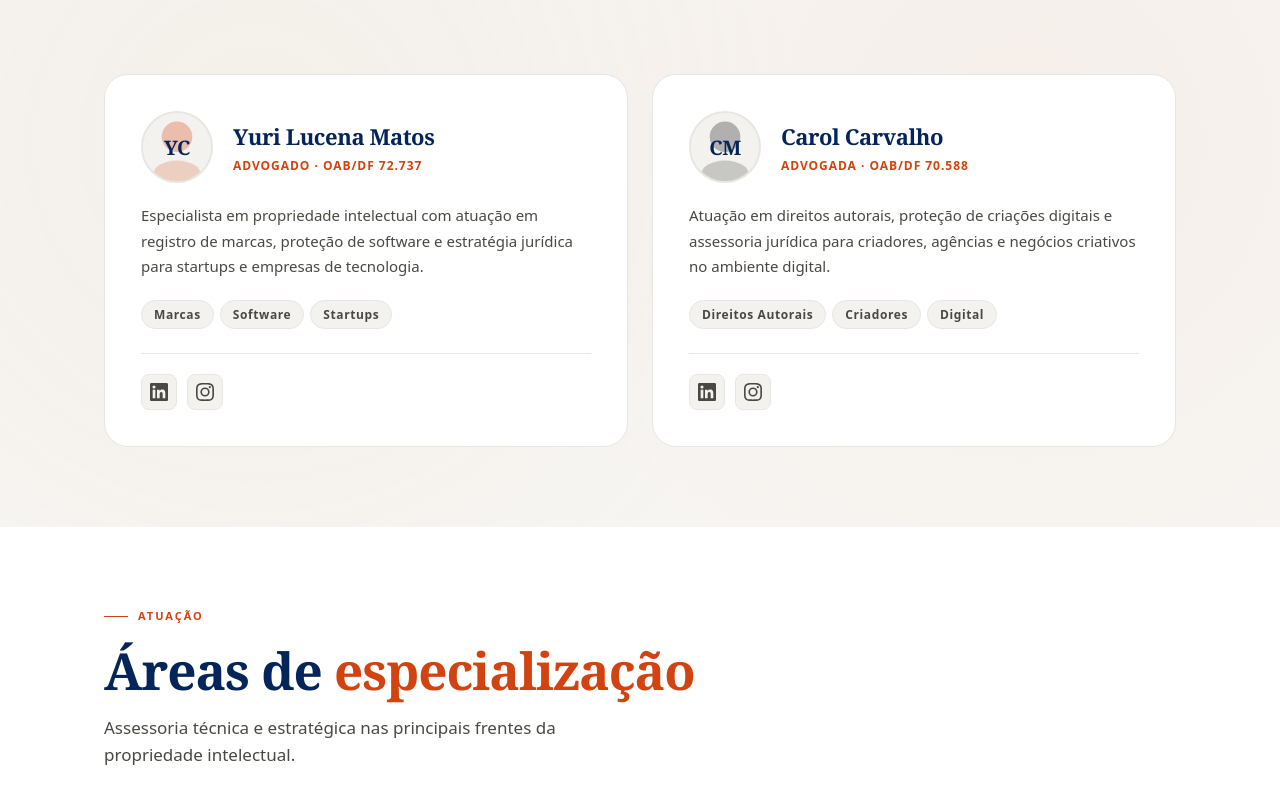
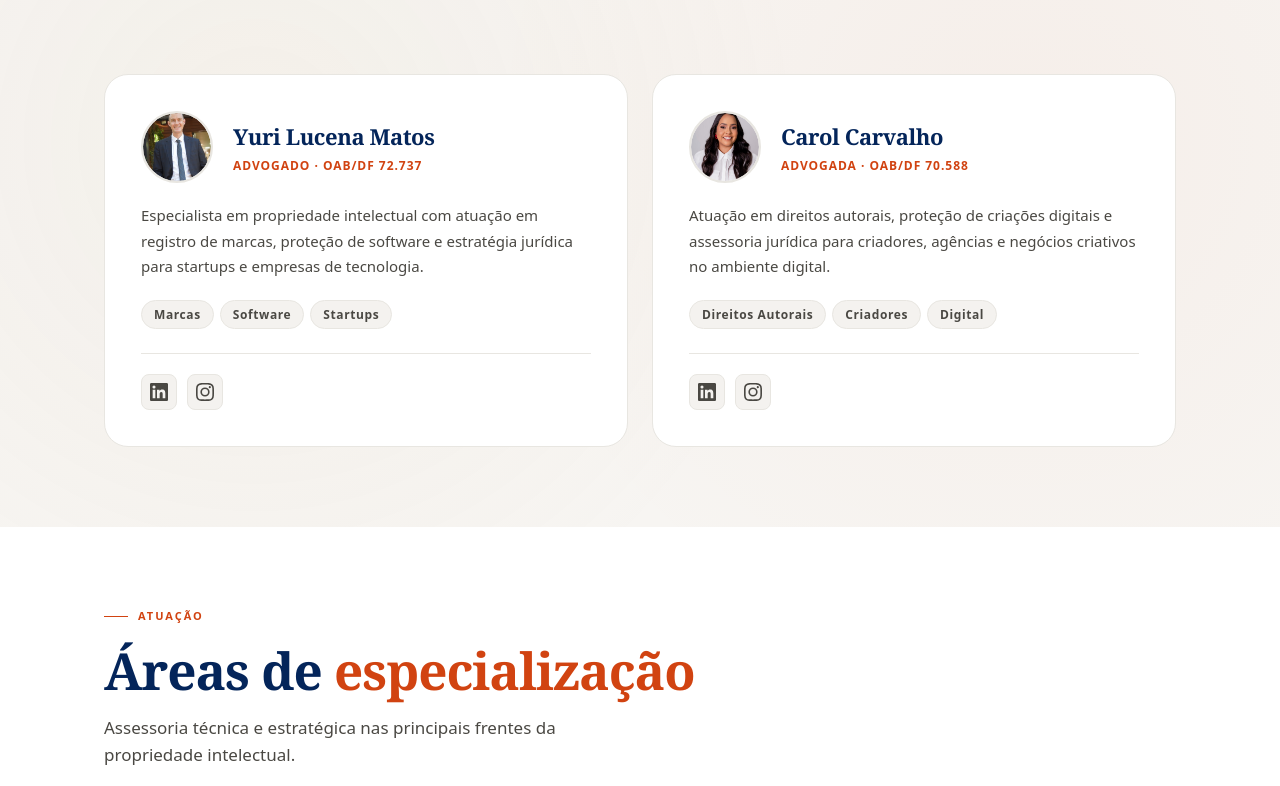
Before and after one commit to yurilucenamatos/cmadv.github.io, a plain HTML site: page index.html in a window 1280 px wide. Shown: the part 1794-2580 px from the top of the page. Drawn offline with Linux system fonts and the light colour scheme; a web font is replaced by a local one.

Commit message:
Add files via upload

```diff
--- a/index.html
+++ b/index.html
@@ -178,13 +178,7 @@
           <article class="partner-card reveal">
             <div class="partner-card__top">
               <div class="partner-card__photo">
-                <div class="partner-card__photo-placeholder" aria-hidden="true">
-                  <svg viewBox="0 0 80 80" fill="none" xmlns="http://www.w3.org/2000/svg">
-                    <circle cx="40" cy="28" r="18" fill="#D14311" opacity="0.3"/>
-                    <ellipse cx="40" cy="72" rx="28" ry="16" fill="#D14311" opacity="0.2"/>
-                  </svg>
-                  <span class="partner-initials">YC</span>
-                </div>
+                <img src="yuri.png" alt="Yuri Lucena Matos" style="width:100%;height:100%;object-fit:cover;border-radius:50%">
               </div>
               <div class="partner-card__identity">
                 <h3 class="partner-card__name">Yuri Lucena Matos</h3>
@@ -213,13 +207,7 @@
           <article class="partner-card reveal reveal--delay">
             <div class="partner-card__top">
               <div class="partner-card__photo">
-                <div class="partner-card__photo-placeholder" aria-hidden="true">
-                  <svg viewBox="0 0 80 80" fill="none" xmlns="http://www.w3.org/2000/svg">
-                    <circle cx="40" cy="28" r="18" fill="#18191C" opacity="0.3"/>
-                    <ellipse cx="40" cy="72" rx="28" ry="16" fill="#18191C" opacity="0.2"/>
-                  </svg>
-                  <span class="partner-initials">CM</span>
-                </div>
+                <img src="carol.png" alt="Carol Carvalho" style="width:100%;height:100%;object-fit:cover;border-radius:50%">
               </div>
               <div class="partner-card__identity">
                 <h3 class="partner-card__name">Carol Carvalho</h3>
@@ -451,7 +439,7 @@
                 </span>
                 <span class="channel-info">
                   <span class="channel-label">WhatsApp</span>
-                  <span class="channel-value">(15) 93333-3333</span>
+                  <span class="channel-value">(61) 9 9959-6262</span>
                 </span>
               </a>
               <a href="mailto:contato@cmadv.co" class="contact-channel" aria-label="E-mail CMA">
@@ -478,7 +466,7 @@
                 </span>
                 <span class="channel-info">
                   <span class="channel-label">LinkedIn</span>
-                  <span class="channel-value">CMA Advogados</span>
+                  <span class="channel-value">CMA</span>
                 </span>
               </a>
             </div>
@@ -553,7 +541,7 @@
             <h3 class="footer__nav-title">Contato</h3>
             <address class="footer__address">
               <p><a href="mailto:contato@cmadv.co">contato@cmadv.co</a></p>
-              <p><a href="https://w.app/i0qkuf">(15) 93333-3333</a></p>
+              <p><a href="https://w.app/i0qkuf">(61) 9 9959-6262</a></p>
               <p>cmadv.co</p>
               <p>Brasília — DF, Brasil</p>
             </address>
```
Also changed, not shown: carol.png (added), yuri.png (added).
